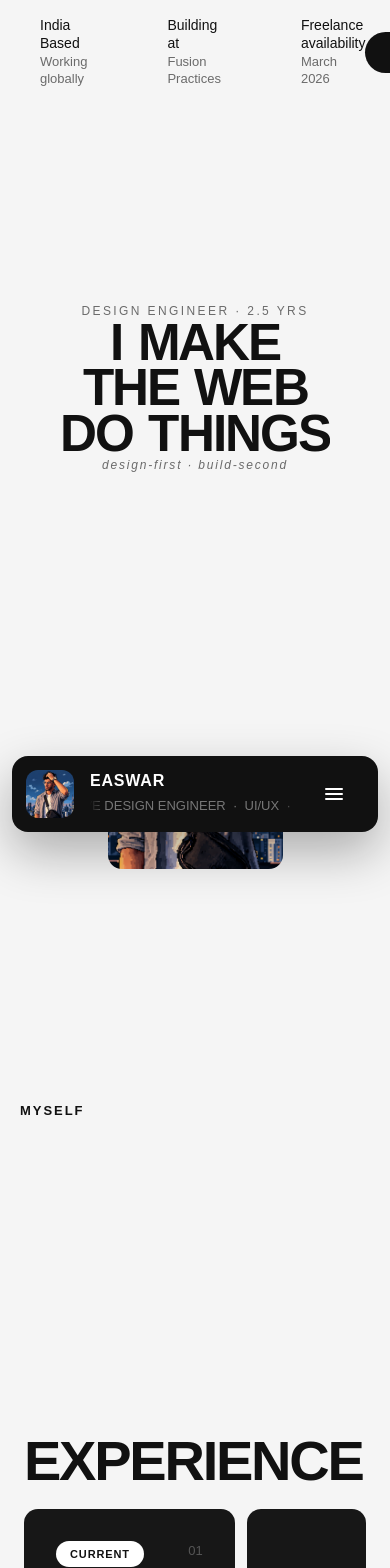
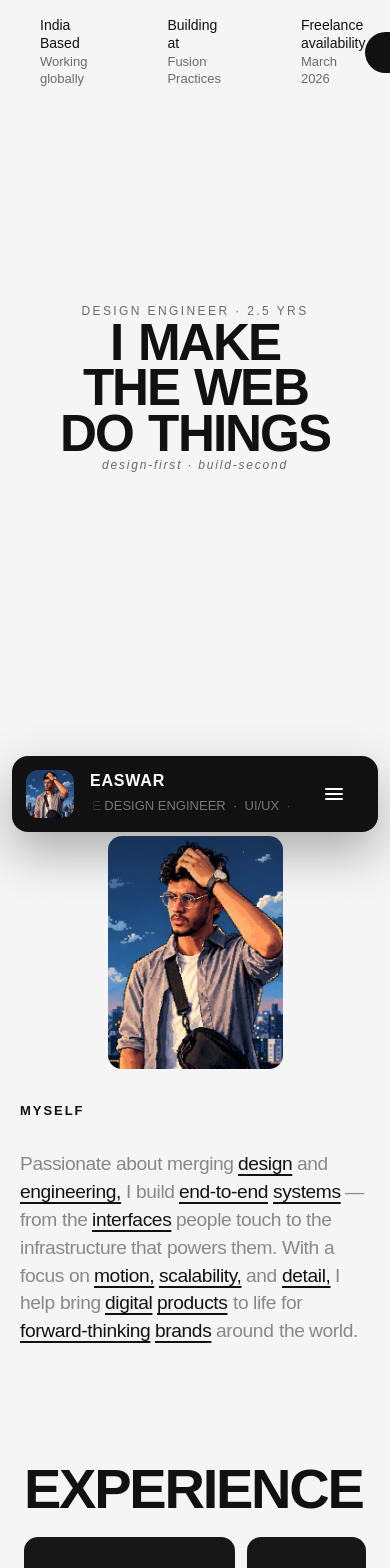
Before and after one commit to easwar16/Portfolio-2026, a Next.js app: page / in a window 390 px wide. Shown: the top 1568 px of the page. Built offline with nearby package versions, Linux system fonts and the light colour scheme; a web font is replaced by a local one.

Commit message:
about section

```diff
--- a/app/components/About.tsx
+++ b/app/components/About.tsx
@@ -7,13 +7,13 @@ import { ScrollTrigger } from "gsap/ScrollTrigger";
 gsap.registerPlugin(ScrollTrigger);
 
 const HIGHLIGHT_WORDS = new Set([
-  "design", "engineering,", "smooth,", "interactive",
-  "experiences", "motion,", "performance,", "detail,",
-  "digital", "products", "forward-thinking", "brands",
+  "design", "engineering,", "end-to-end", "systems",
+  "interfaces", "infrastructure,", "motion,", "scalability,",
+  "detail,", "digital", "products", "forward-thinking", "brands",
 ]);
 
 const BIO_TEXT =
-  "Passionate about merging design and engineering, I craft smooth, interactive experiences with purpose. With a focus on motion, performance, and detail, I help bring digital products to life for forward-thinking brands around the world.";
+  "Passionate about merging design and engineering, I build end-to-end systems — from the interfaces people touch to the infrastructure that powers them. With a focus on motion, scalability, and detail, I help bring digital products to life for forward-thinking brands around the world.";
 
 const ABOUT_LABELS = ["MYSELF", "EASWAR"];
 
@@ -28,9 +28,19 @@ export default function About() {
     const words = textRef.current.querySelectorAll<HTMLElement>(".about-word");
     if (words.length === 0) return;
 
+    const isMobile = window.innerWidth <= 768;
+
+    if (isMobile) {
+      // On mobile: no scatter, just show everything
+      words.forEach((word) => {
+        gsap.set(word, { x: 0, opacity: 1 });
+      });
+      gsap.set(textRef.current, { y: 0 });
+      gsap.set(".about-image", { y: 0 });
+    } else {
       // Random x-only scatter — words slide horizontally into place
       words.forEach((word) => {
-      const randomX = (Math.random() - 0.5) * 300; // random between -150 and 150
+        const randomX = (Math.random() - 0.5) * 300;
 
         gsap.fromTo(
           word,
@@ -49,7 +59,23 @@ export default function About() {
         );
       });
 
-    // Image starts at top (red box) and slides down to center (green box) on scroll
+      // Text slides from top to bottom
+      gsap.fromTo(
+        textRef.current,
+        { y: -200 },
+        {
+          y: 0,
+          ease: "none",
+          scrollTrigger: {
+            trigger: "#about",
+            start: "top 80%",
+            end: "top 10%",
+            scrub: 0.3,
+          },
+        }
+      );
+
+      // Image slides down
       gsap.fromTo(
         ".about-image",
         { y: -200 },
@@ -64,6 +90,7 @@ export default function About() {
           },
         }
       );
+    }
 
     return () => ScrollTrigger.getAll().forEach((t) => t.kill());
   }, []);
@@ -111,7 +138,7 @@ export default function About() {
       }}
     >
       {/* ── Text side ── */}
-      <div style={{ flex: "1 1 0%", minWidth: 0, zIndex: 2 }}>
+      <div className="about-text" style={{ flex: "1 1 0%", minWidth: 0, zIndex: 2 }}>
         {/* Label */}
         <p
           style={{
```
Lines whose indentation alone changed are shown as unchanged.
